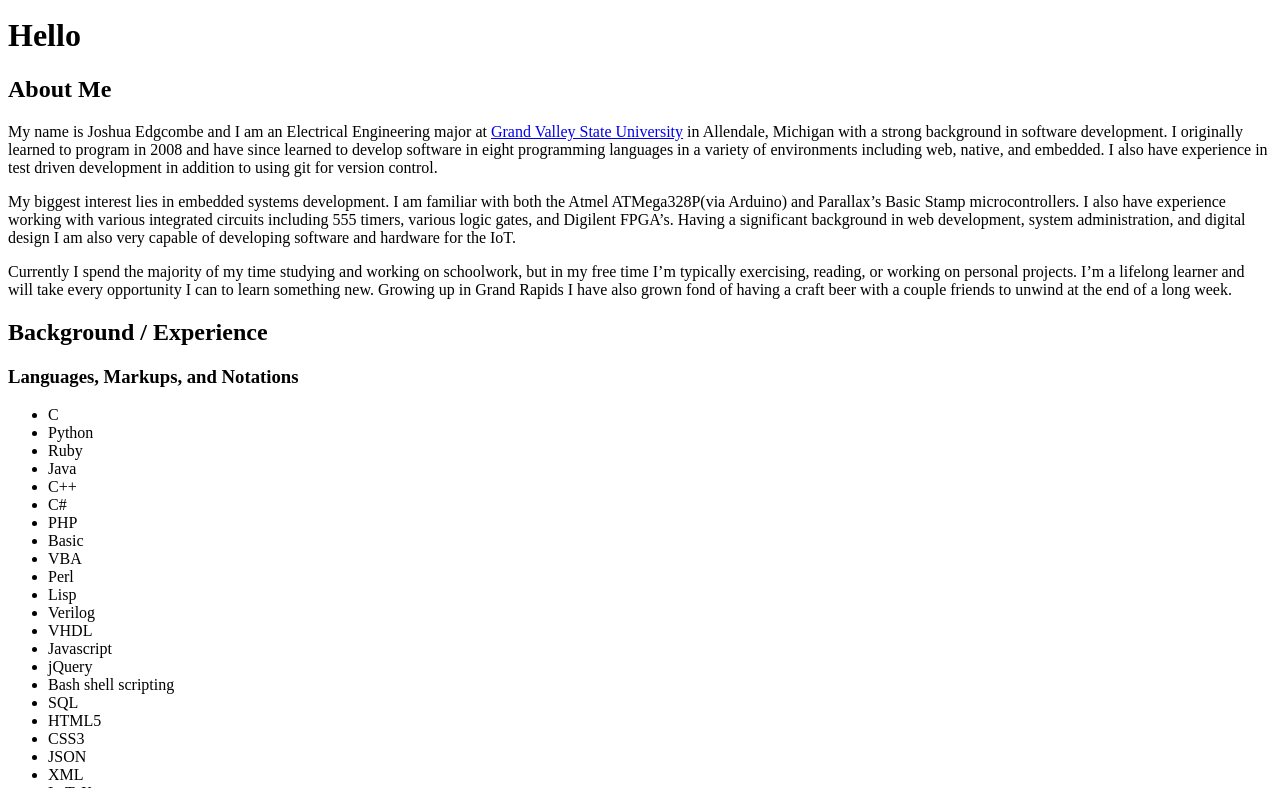
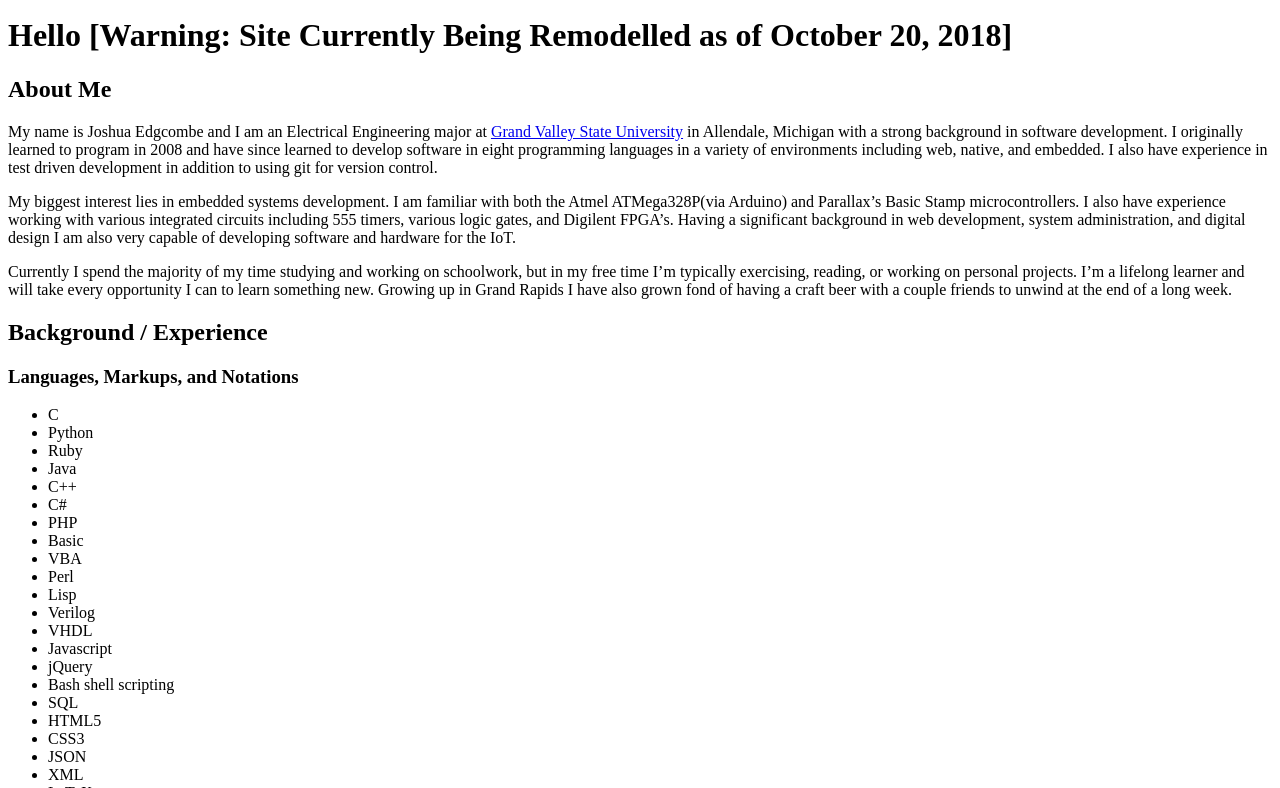
Before and after one commit to midimaster21b/midimaster21b.github.io, a Jekyll site: the page built from index.md, in a window 1280 px wide and 900 px high, cut to the strip 112-900 px from the top of the window. Built offline with Jekyll 4.4.1, drawn with Linux system fonts in a browser that asks for light colours.

Commit message:
Add warning about site remodel

```diff
--- a/index.md
+++ b/index.md
@@ -3,7 +3,7 @@ layout: default
 title: Home
 ---
 
-# Hello
+# Hello [Warning: Site Currently Being Remodelled as of October 20, 2018]
 
 ## About Me
 
```
